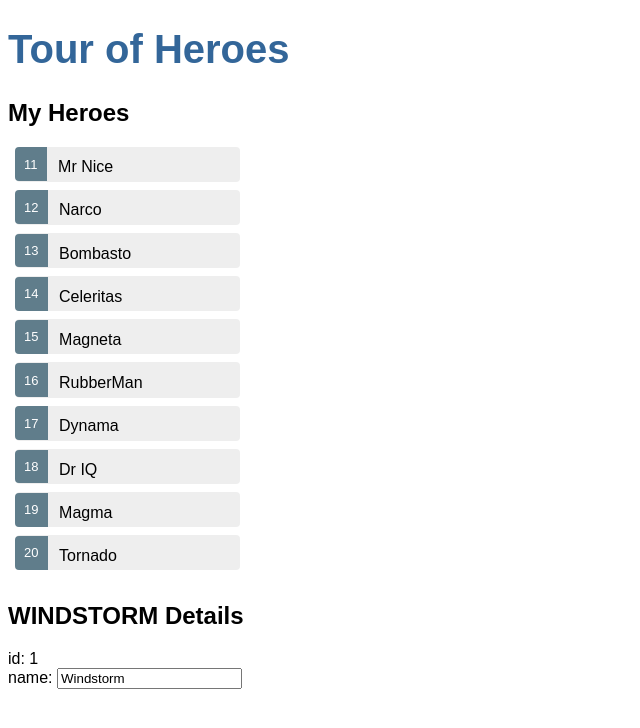
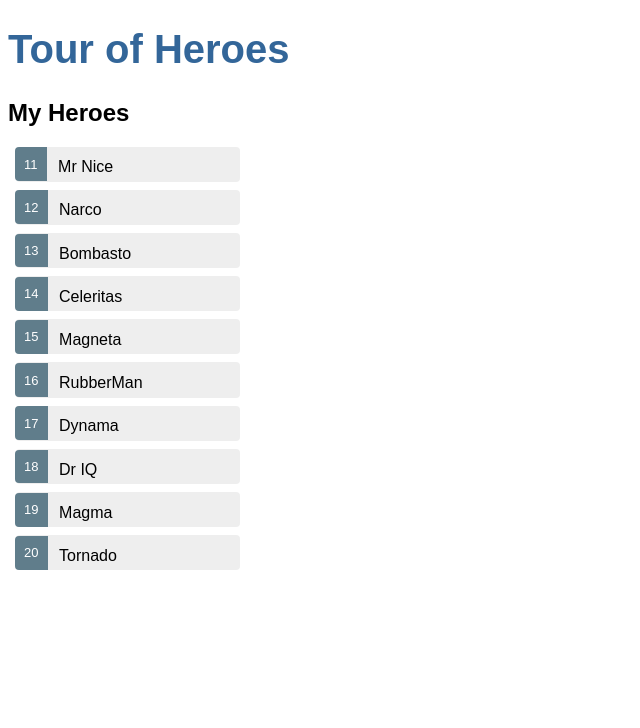
Before and after one commit to MglMX/angular-tutorial, an Angular app: page / in a window 1280 px wide. Shown: the top 728 px of the page, without its empty margins (0-640 px from the left). Built offline with nearby package versions, Linux system fonts and the light colour scheme.

Commit message:
Added conditional css when hero is selected

```diff
--- a/src/app/heroes/heroes.component.html
+++ b/src/app/heroes/heroes.component.html
@@ -1,14 +1,18 @@
 <h2>My Heroes</h2>
 <ul class="heroes">
-  <li *ngFor="let hero of heroes">
+  <li *ngFor="let hero of heroes"
+    [class.selected]="hero === selectedHero"
+    (click)="onSelect(hero)">
     <span class="badge">{{hero.id}}</span>{{hero.name}}
   </li>
 </ul>
 
-<h2>{{ hero.name | uppercase}} Details </h2>
-<div><span>id: </span>{{hero.id}}</div>
-<div>
-  <label>name:
-    <input [(ngModel)]="hero.name" placeholder="name">
-  </label>
+<div *ngIf="selectedHero">
+  <h2>{{ selectedHero.name | uppercase}} Details </h2>
+  <div><span>id: </span>{{selectedHero.id}}</div>
+  <div>
+    <label>name:
+      <input [(ngModel)]="selectedHero.name" placeholder="name">
+    </label>
+  </div>
 </div>
--- a/src/app/heroes/heroes.component.ts
+++ b/src/app/heroes/heroes.component.ts
@@ -1,6 +1,6 @@
 import { Component, OnInit } from '@angular/core';
 import { Hero } from '../hero';
-import { HEROES} from '../mock-heroes.ts';
+import { HEROES} from '../mock-heroes';
 
 @Component({
   selector: 'app-heroes',
@@ -9,9 +9,10 @@
 })
 export class HeroesComponent implements OnInit {
   heroes = HEROES;
-  hero : Hero = {
-    id: 1,
-    name: 'Windstorm'
+  selectedHero : Hero;
+
+  onSelect(hero : Hero): void{
+    this.selectedHero = hero;
   }
 
   constructor() { }
```
